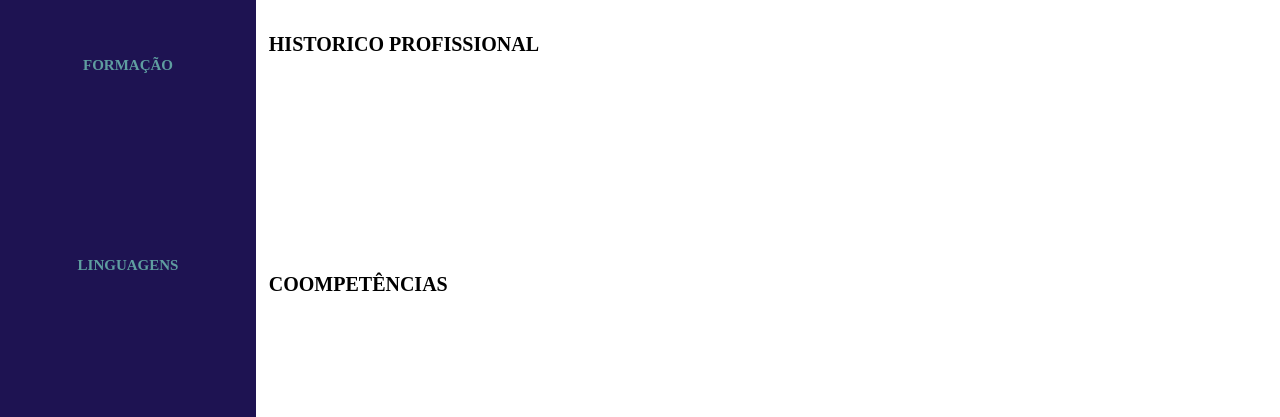
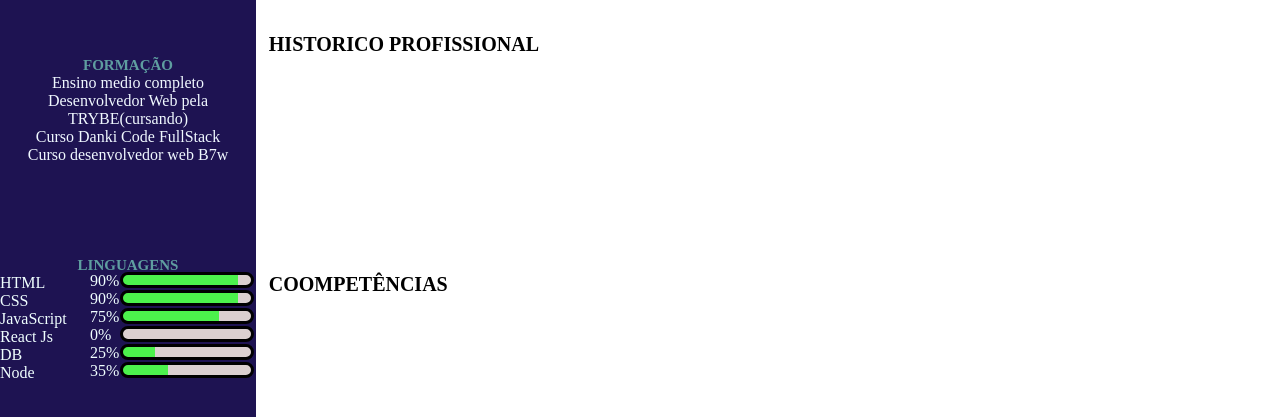
Before and after one commit to gustavo-rsantana/gustavo-rsantana.github.io, a plain HTML site: page index.html in a window 1280 px wide. Shown: the part 383-800 px from the top of the page. Drawn offline with Linux system fonts and the light colour scheme.

Commit message:
finalizando as linguagens

```diff
--- a/index.html
+++ b/index.html
@@ -24,9 +24,25 @@
         </div>
         <div class="formacao">
             <h2>Formação</h2>
+            <ul>
+                <li>Ensino medio completo</li>
+                <li>Desenvolvedor Web pela TRYBE(cursando)</li>
+                <li>Curso Danki Code FullStack</li>
+                <li>Curso desenvolvedor web B7w</li>
+            </ul>
         </div>
         <div class="linguagens">
             <h2>linguagens</h2>
+            <!-- <p>HTML<div class="barraHTML">90%</div></p> -->
+            <ul>
+                <li>HTML<div class="barraHTML"></div><p>90%</p></li>
+                <li>CSS <div class="barraCSS"></div> <p>90%</p> </li>
+                <li>JavaScript <div class="barraJS"></div> <p>75%</p> </li>
+                <li>React Js <div class="barraReact"></div> <p>0%</p> </li>
+                <li>DB <div class="barraDB"></div> <p>25%</p> </li>
+                <li>Node <div class="barraNode"></div> <p>35%</p> </li>
+
+            </ul>
         </div>
     </div>
     <div class="name">
--- a/style.css
+++ b/style.css
@@ -38,6 +38,11 @@
     height: 25vh;
     margin-top: 55vh;
 }
+.formacao ul {
+    color: aliceblue;
+    text-align: center;
+
+}
 
 .linguagens {
     /* background-color: brown; */
@@ -45,6 +50,9 @@
     width: 20vw;
     height: 20vh;
     margin-top: 80vh;
+}
+.linguagens ul {
+    color: azure;
 }
 
 .name {
@@ -119,3 +127,92 @@ h3 {
     margin-left: 10vW;
 
 }
+
+
+.barraHTML {
+    width: 50%;
+    float: right;
+    height: 10px;
+    border-radius: 10px;
+    margin: 5%;
+    border: medium solid black;
+    background-color: #bcb9b9;
+    background: linear-gradient(to right, #4cf24c 0%, #4cf24c 90%, #dbd0d0 90%);
+    position: absolute;
+    margin-left: 120px;
+    margin-top: -20px;
+}
+.barraCSS {
+    width: 50%;
+    float: right;
+    height: 10px;
+    border-radius: 10px;
+    margin: 5%;
+    border: medium solid black;
+    background-color: #bcb9b9;
+    background: linear-gradient(to right, #4cf24c 0%, #4cf24c 90%, #dbd0d0 90%);
+    position: absolute;
+    margin-left: 120px;
+    margin-top: -20px;
+}
+
+.barraJS {
+    width: 50%;
+    float: right;
+    height: 10px;
+    border-radius: 10px;
+    margin: 5%;
+    border: medium solid black;
+    background-color: #bcb9b9;
+    background: linear-gradient(to right, #4cf24c 0%, #4cf24c 75%, #dbd0d0 75%);
+    position: absolute;
+    margin-left: 120px;
+    margin-top: -20px;
+}
+
+.barraReact {
+    width: 50%;
+    float: right;
+    height: 10px;
+    border-radius: 10px;
+    margin: 5%;
+    border: medium solid black;
+    background-color: #bcb9b9;
+    background: linear-gradient(to right, #4cf24c 0%, #4cf24c 0%, #dbd0d0 0%);
+    position: absolute;
+    margin-left: 120px;
+    margin-top: -20px;
+}
+
+.barraDB {
+    width: 50%;
+    float: right;
+    height: 10px;
+    border-radius: 10px;
+    margin: 5%;
+    border: medium solid black;
+    background-color: #bcb9b9;
+    background: linear-gradient(to right, #4cf24c 0%, #4cf24c 25%, #dbd0d0 25%);
+    position: absolute;
+    margin-left: 120px;
+    margin-top: -20px;
+}
+.barraNode {
+    width: 50%;
+    float: right;
+    height: 10px;
+    border-radius: 10px;
+    margin: 5%;
+    border: medium solid black;
+    background-color: #bcb9b9;
+    background: linear-gradient(to right, #4cf24c 0%, #4cf24c 35%, #dbd0d0 35%);
+    position: absolute;
+    margin-left: 120px;
+    margin-top: -20px;
+}
+
+.linguagens ul p {
+    position: absolute;
+    margin-left: 90px;
+    margin-top: -20px;
+}
```
